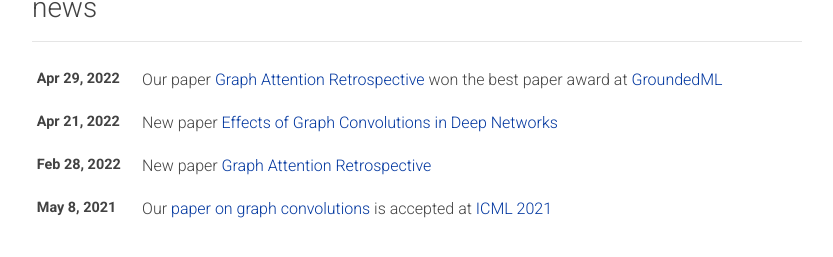
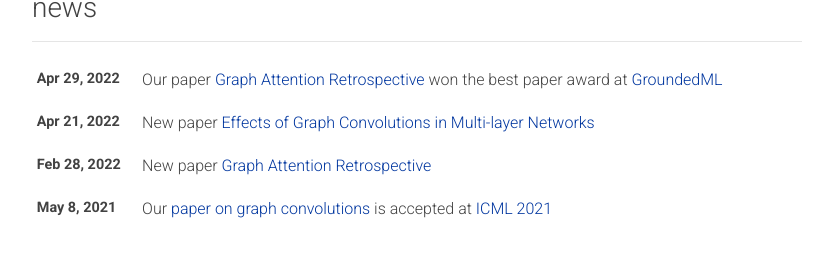
Before and after one commit to aseemrb/aseemrb.github.io, a Jekyll site: the page built from _pages/about.md, in a window 1280 px wide and 933 px high. Shown: the part 662-919 px from the top of the window, without its empty margins (223-1056 px from the left). Built offline with Jekyll 4.4.1, drawn with Linux system fonts in a browser that asks for light colours; nearby versions of some CDN libraries; a style sheet for code colours, icons or effects is not loaded.

Commit message:
paper rename

```diff
--- a/_bibliography/papers.bib
+++ b/_bibliography/papers.bib
@@ -11,7 +11,7 @@
 @article{effects-gc-deep-nets:2022,
   selected={true},
   abbr={arXiv},
-  title={Effects of Graph Convolutions in Deep Networks},
+  title={Effects of Graph Convolutions in Multi-layer Networks},
   author={A. Baranwal and K. Fountoulakis and A. Jagannath},
   journal={arXiv},
   preprint={https://arxiv.org/abs/2204.09297},
```
Also changed, not shown: _news/announcement_5.md (+1 -1 lines).
